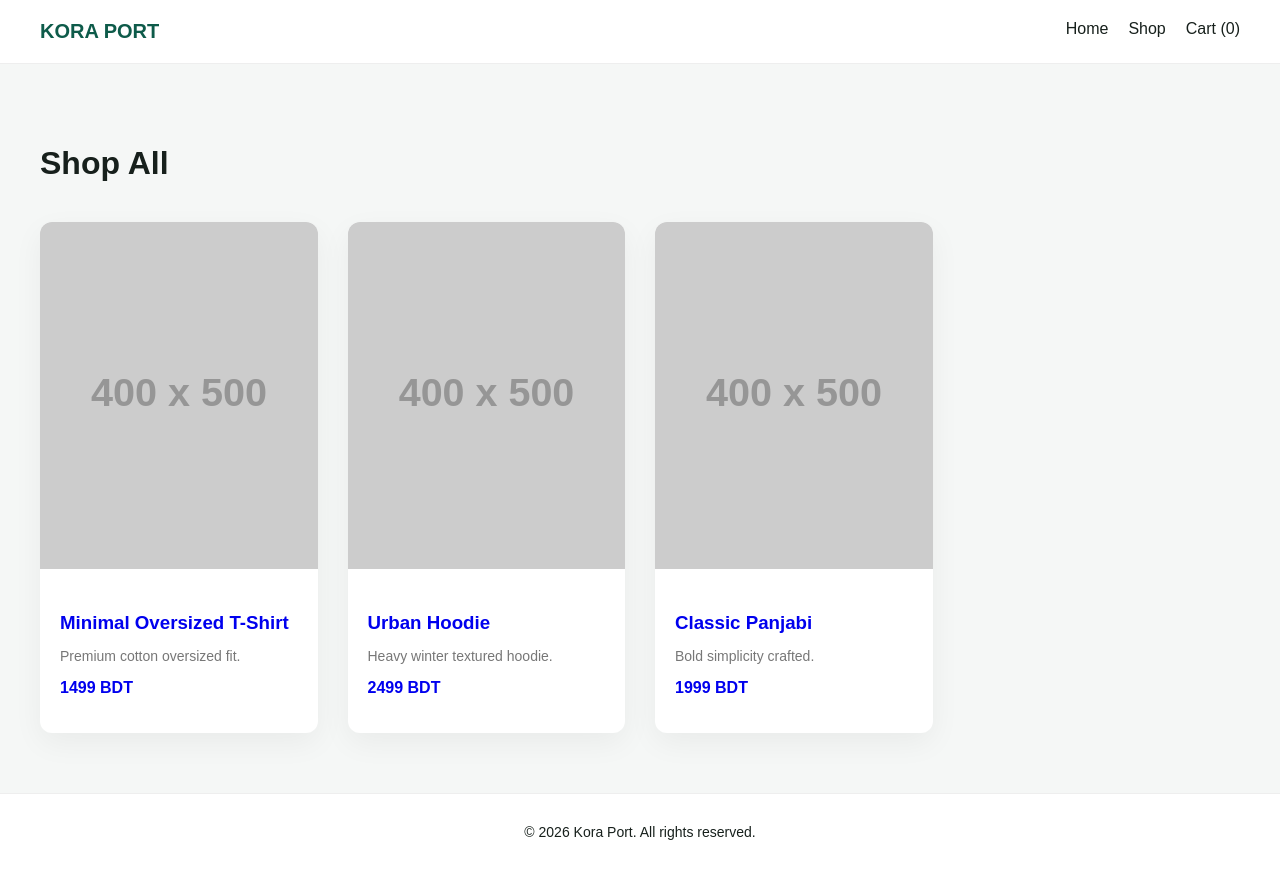
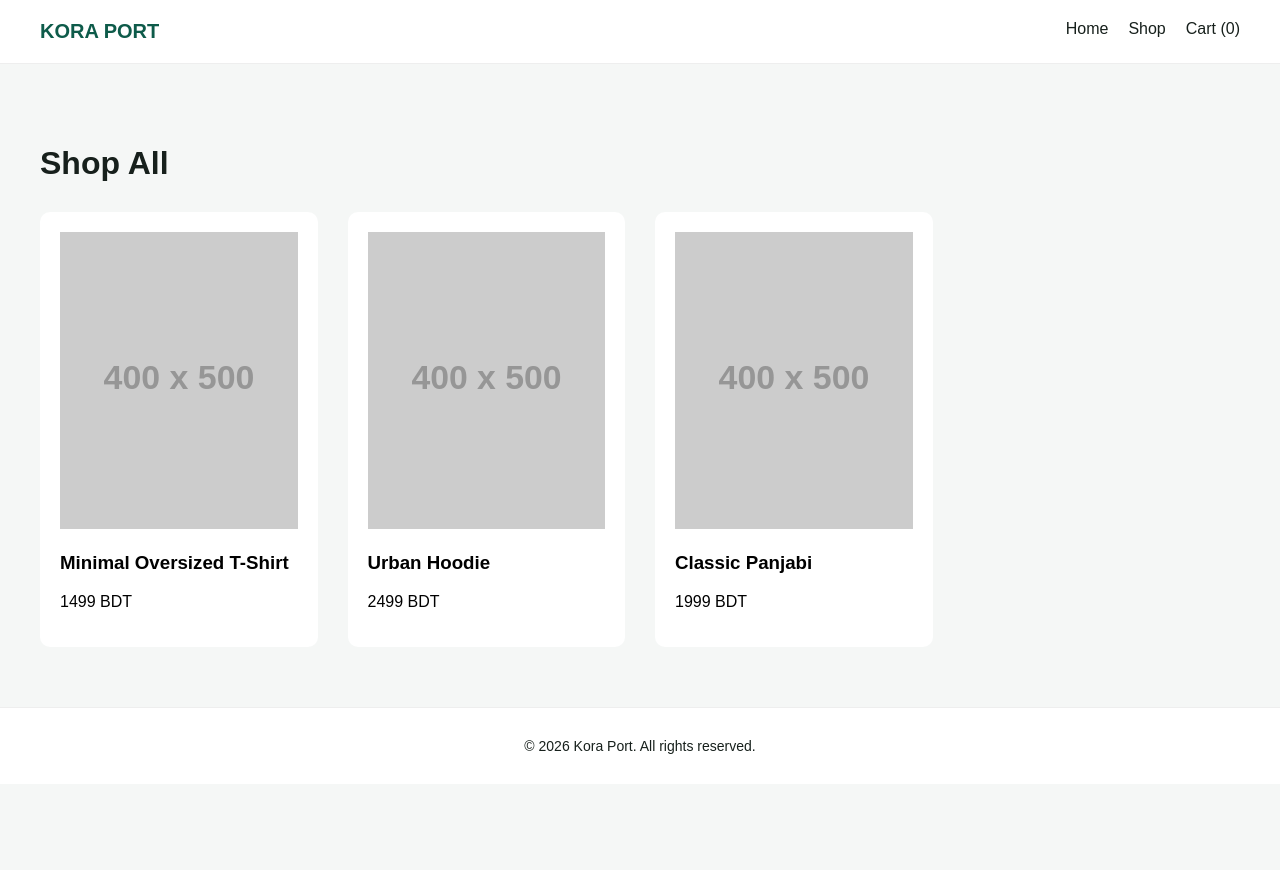
Before and after one commit to shakhawatyt71/koraport, a Next.js app: page /products in a window 1280 px wide. After the commit the page ends 800 px from the top, so only its background shows below. Built offline with nearby package versions, Linux system fonts and the light colour scheme.

Commit message:
Update page.js

```diff
--- a/app/products/page.js
+++ b/app/products/page.js
@@ -1,20 +1,35 @@
-import { products } from "@/data/products";
-import ProductCard from "@/components/ProductCard";
+import { products } from "../../data/products";
+import Link from "next/link";
 
 export default function ProductsPage() {
   return (
-    <main style={{ padding: "60px 40px" }}>
-      <h1 style={{ marginBottom: "40px" }}>Shop All</h1>
+    <div style={{ padding: "60px 40px" }}>
+      <h1>Shop All</h1>
 
       <div style={{
         display: "grid",
-        gridTemplateColumns: "repeat(auto-fill, minmax(250px, 1fr))",
-        gap: "30px"
+        gridTemplateColumns: "repeat(auto-fill, minmax(250px,1fr))",
+        gap: "30px",
+        marginTop: "30px"
       }}>
         {products.map((product) => (
-          <ProductCard key={product.id} product={product} />
+          <Link
+            key={product.id}
+            href={`/products/${product.id}`}
+            style={{
+              textDecoration: "none",
+              background: "white",
+              padding: "20px",
+              borderRadius: "10px",
+              color: "black"
+            }}
+          >
+            <img src={product.image} width="100%" />
+            <h3>{product.name}</h3>
+            <p>{product.price} BDT</p>
+          </Link>
         ))}
       </div>
-    </main>
+    </div>
   );
 }
```
